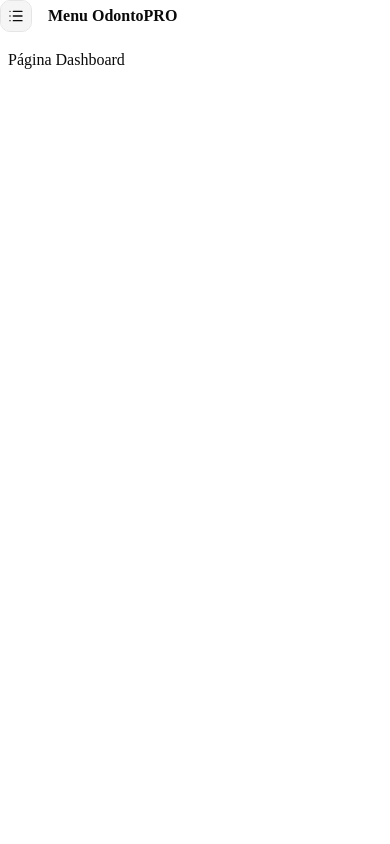
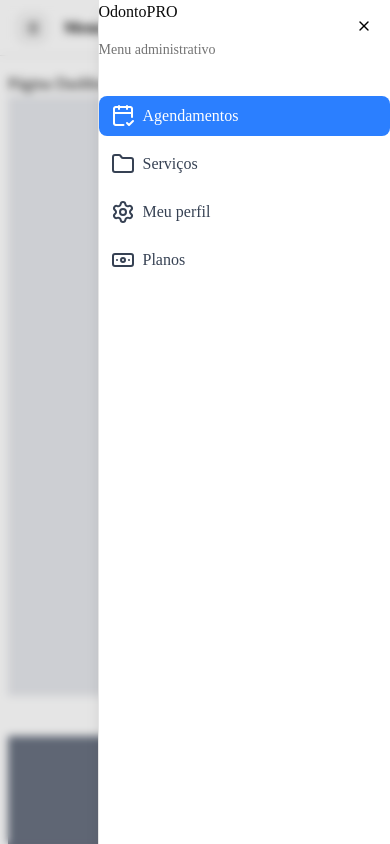
Before and after one commit to henriquejunqueira/projeto_fullstack_saas, a Next.js app in the folder odontopro/: page /dashboard in a window 390 px wide. Both pictures are taken after a click on the button 16 px from the left and 16 px from the top of the page. Shown: the top 844 px of the page. Built offline with nearby package versions, Linux system fonts and the light colour scheme.

Commit message:
Desenvolvendo a sidebar mobile

```diff
--- a/odontopro/src/app/(panel)/dashboard/_components/sidebar.tsx
+++ b/odontopro/src/app/(panel)/dashboard/_components/sidebar.tsx
@@ -12,7 +12,8 @@
   SheetTrigger,
 } from '@/components/ui/sheet';
 import { Button } from '@/components/ui/button';
-import { List } from 'lucide-react';
+import { Banknote, CalendarCheck2, Folder, List, Settings } from 'lucide-react';
+import Link from 'next/link';
 
 export function SidebarDashboard({ children }: { children: React.ReactNode }) {
   const pathname = usePathname();
@@ -26,7 +27,7 @@
           'md-ml-64': !isCollapsed,
         })}
       >
-        <header className='md:hidden'>
+        <header className='md:hidden flex items-center justify-between border-b px-4 md:px-6 h-14 z-10 sticky top-0 bg-white'>
           <Sheet>
             <div className='flex items-center gap-4'>
               <SheetTrigger asChild>
@@ -39,6 +40,44 @@
                 Menu OdontoPRO
               </h1>
             </div>
+            <SheetContent side='right' className='sm:max-w-xs text-black'>
+              <SheetTitle>OdontoPRO</SheetTitle>
+              <SheetDescription>Menu administrativo</SheetDescription>
+
+              <nav className='grid gap-2 text-base pt-5'>
+                <SidebarLink
+                  href='/dashboard'
+                  label='Agendamentos'
+                  pathname={pathname}
+                  isCollapsed={isCollapsed}
+                  icon={<CalendarCheck2 className='w-6 h-6' />}
+                />
+
+                <SidebarLink
+                  href='/dashboard/services'
+                  label='Serviços'
+                  pathname={pathname}
+                  isCollapsed={isCollapsed}
+                  icon={<Folder className='w-6 h-6' />}
+                />
+
+                <SidebarLink
+                  href='/dashboard/profile'
+                  label='Meu perfil'
+                  pathname={pathname}
+                  isCollapsed={isCollapsed}
+                  icon={<Settings className='w-6 h-6' />}
+                />
+
+                <SidebarLink
+                  href='/dashboard/plans'
+                  label='Planos'
+                  pathname={pathname}
+                  isCollapsed={isCollapsed}
+                  icon={<Banknote className='w-6 h-6' />}
+                />
+              </nav>
+            </SheetContent>
           </Sheet>
         </header>
 
@@ -47,3 +86,36 @@
     </div>
   );
 }
+
+interface SidebarLinkProps {
+  href: string;
+  icon: React.ReactNode;
+  label: string;
+  pathname: string;
+  isCollapsed: boolean;
+}
+
+function SidebarLink({
+  href,
+  icon,
+  isCollapsed,
+  label,
+  pathname,
+}: SidebarLinkProps) {
+  return (
+    <Link href={href}>
+      <div
+        className={clsx(
+          'flex items-center gap-2 px-3 py-2 rounded-md transition-colors',
+          {
+            'text-white bg-blue-500': pathname === href,
+            'text-gray-700 hover:bg-gray-100': pathname !== href,
+          },
+        )}
+      >
+        <span className='w-6 h-6'>{icon}</span>
+        {!isCollapsed && <span>{label}</span>}
+      </div>
+    </Link>
+  );
+}
--- a/odontopro/src/app/(panel)/dashboard/page.tsx
+++ b/odontopro/src/app/(panel)/dashboard/page.tsx
@@ -2,6 +2,10 @@
   return (
     <div>
       <h1>Página Dashboard</h1>
+
+      <div className='w-full h-[600px] bg-gray-200 mb-10'></div>
+      <div className='w-full h-[600px] bg-gray-500 mb-10'></div>
+      <div className='w-full h-[600px] bg-gray-200 mb-10'></div>
     </div>
   );
 }
```
